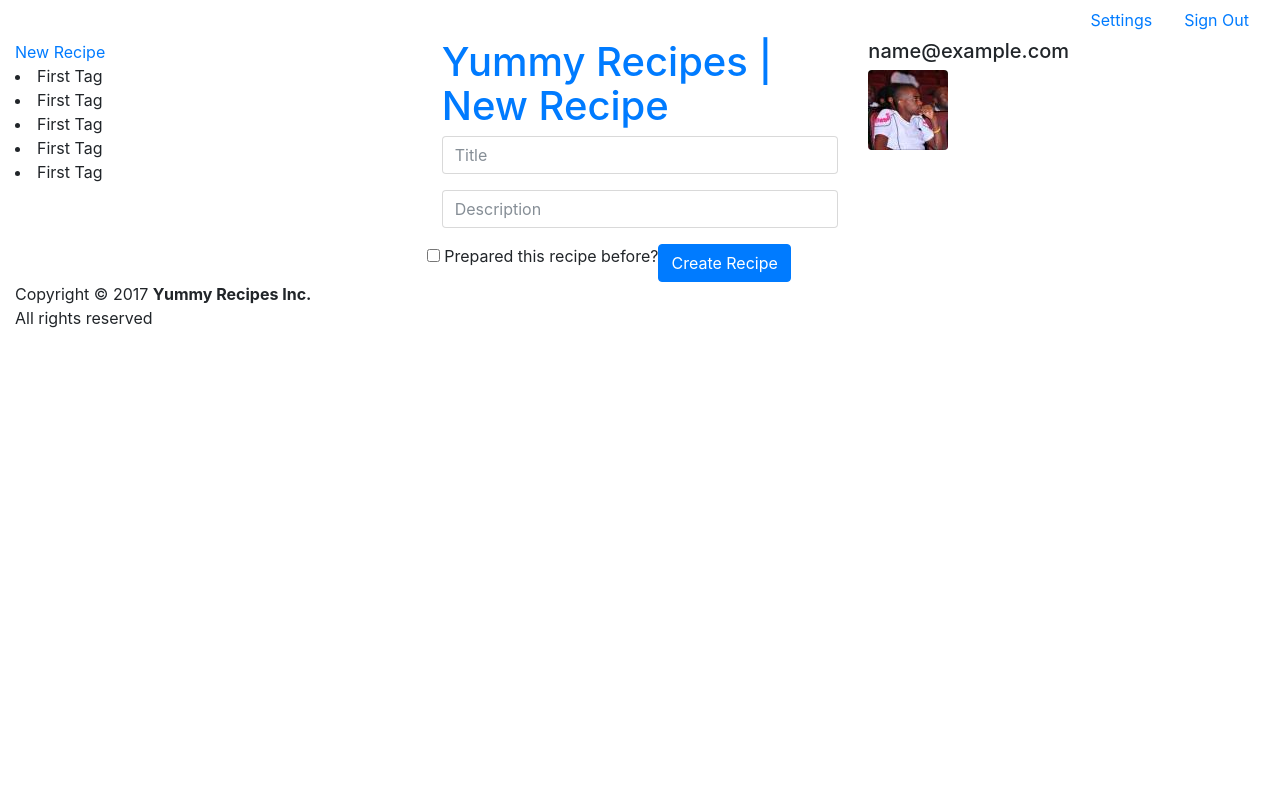
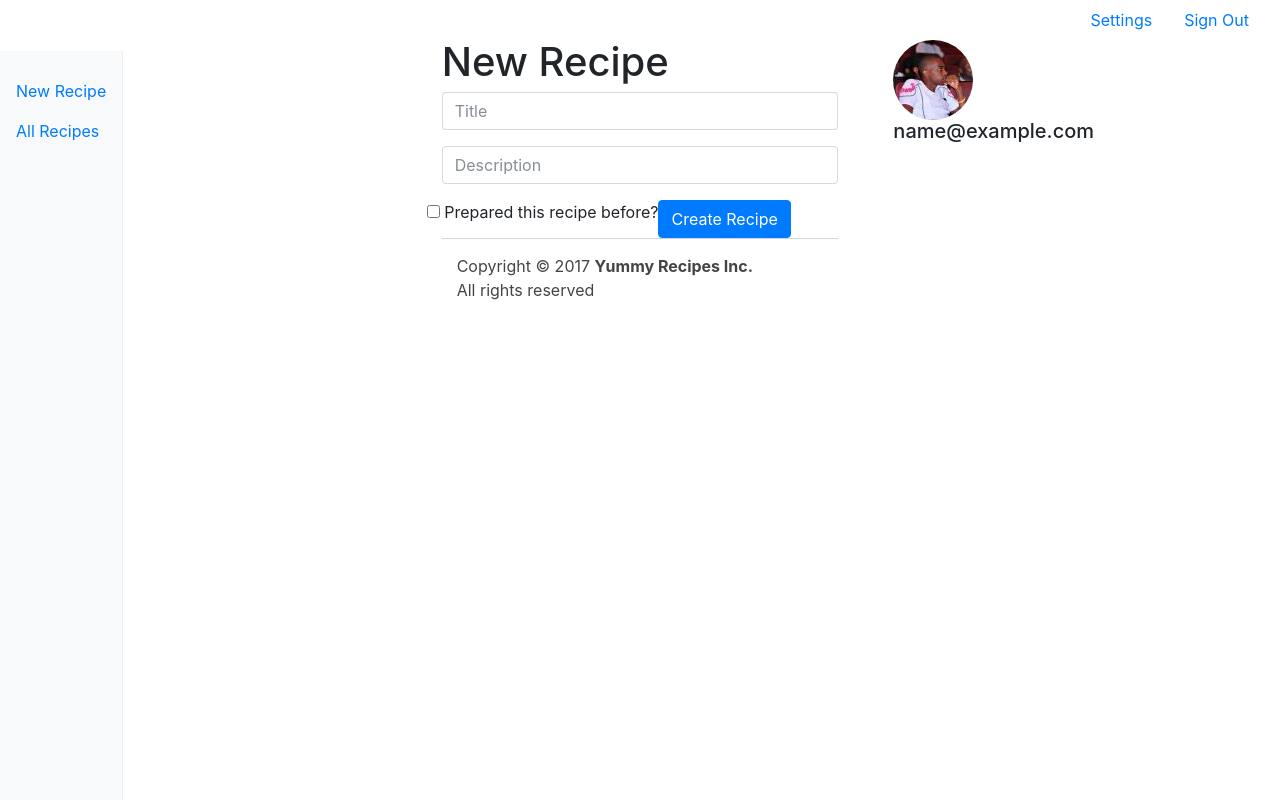
Before and after one commit to lym/yummy-recipes, a Flask app: page /new_recipe in a window 1280 px wide. Run offline with Flask 2, Linux system fonts and the light colour scheme; the visitor is signed in with stand-in values (Sample User, id 1); some libraries are stand-ins or nearby versions.

Commit message:
Make use of our new stylesheets
Please note that these are UI changes and the do not affect the system
core functionality in any way

```diff
--- a/templates/base.html
+++ b/templates/base.html
@@ -1,31 +1,36 @@
 <!DOCTYPE html>
-<html>
+<html lang="en-us">
 <head>
   <meta charset="utf-8">
   <meta http-equiv="X-UA-Compatible" content="IE=edge">
   <title>{% block title %}Yummy Recipes{% endblock %}</title>
   <meta content="width=device-width, initial-scale=1, maximum-scale=1, user-scalable=no" name="viewport">
 
-  <link rel="stylesheet" href="https://maxcdn.bootstrapcdn.com/bootstrap/4.0.0-beta/css/bootstrap.min.css" integrity="sha384-/Y6pD6FV/Vv2HJnA6t+vslU6fwYXjCFtcEpHbNJ0lyAFsXTsjBbfaDjzALeQsN6M" crossorigin="anonymous">
+  <link rel="stylesheet" href="{{ url_for('static', filename='stylesheets/styles.css') }}">
+  <link rel="stylesheet" href="{{ url_for('static', filename='vendor/stylesheets/bootstrap.css') }}">
 </head>
 <body>
   <div class="container-fluid">
     <header>
-        <ul class="nav justify-content-end">
-          <li><a class="nav-link" href="javascript:void(0)">Settings</a></li>
-          <li><a class="nav-link" href="{{ url_for('logout') }}">Sign Out</a></li>
-        </ul>
+      <ul class="nav justify-content-end">
+        <li><a class="nav-link" href="javascript:void(0)">Settings</a></li>
+        <li><a class="nav-link" href="{{ url_for('logout') }}">Sign Out</a></li>
+      </ul>
     </header>
 
     <div class="row">
       <div class="col">
-        <section class="sidebar">
-        <a href="/new_recipe">New Recipe</a>
-          <li>First Tag</li>
-          <li>First Tag</li>
-          <li>First Tag</li>
-          <li>First Tag</li>
-          <li>First Tag</li>
+        <section>
+          <nav class="bg-light sidebar">
+            <ul class="nav nav-pills flex-column">
+              <li class="nav-item">
+                <a class="nav-link" href="/new_recipe">New Recipe</a>
+              </li>
+              <li class="nav-item">
+                <a class="nav-link" href="/recipes">All Recipes</a>
+              </li>
+            </ul>
+          </nav>
         </section>
       </div>
 
@@ -33,22 +38,22 @@
         <section class="page_content">
           {% block content %}
           {% endblock %}
+
+          <footer class="footer">
+            Copyright &copy; 2017 <b>Yummy Recipes Inc.</b><br>
+            All rights reserved
+          </footer>
         </section>
       </div>
 
       <div class="col">
         <section class="user-details">
+          <img src="../static/images/lym-160x160.jpg" alt="Current User's Thumbnail">
           <h5>{{ session['email'] }}</h5>
-
-          <img src="../static/images/lym-160x160.jpg" class="rounded" alt="Responsive image">
         </section>
       </div>
     </div>
 
-    <footer>
-      Copyright &copy; 2017 <b>Yummy Recipes Inc.</b><br>
-      All rights reserved
-    </footer>
   </div>
 </body>
 </html>
--- a/templates/recipes/new.html
+++ b/templates/recipes/new.html
@@ -1,7 +1,7 @@
 {% extends "base.html" %}
 {% block title %} Yummy Recipes | Dashboard {% endblock %}
 {% block content %}
-  <h1><a href="/">Yummy Recipes | New Recipe</a></h1>
+  <h1>New Recipe</h1>
   <form action="/recipes/" method="post">
     <div class="form-group has-feedback">
       <input type="text" class="form-control" name="title"
@@ -27,7 +27,7 @@
              value="{{ user.get('id') }}">
 
       <div class="col-xs-4">
-        <button type="submit" class="btn btn-primary btn-block btn-flat">
+        <button type="submit" class="btn btn-primary">
           Create Recipe
         </button>
       </div> <!-- /.col -->
```
